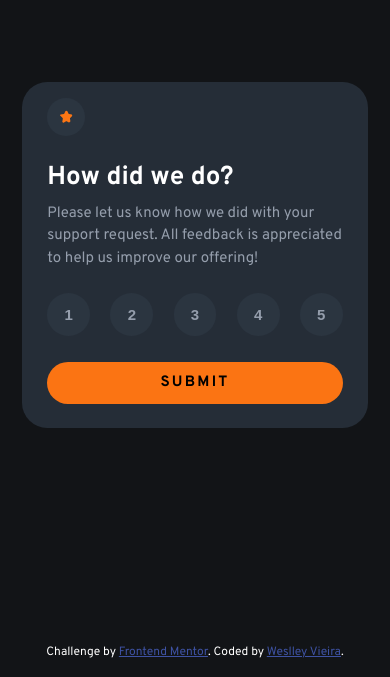
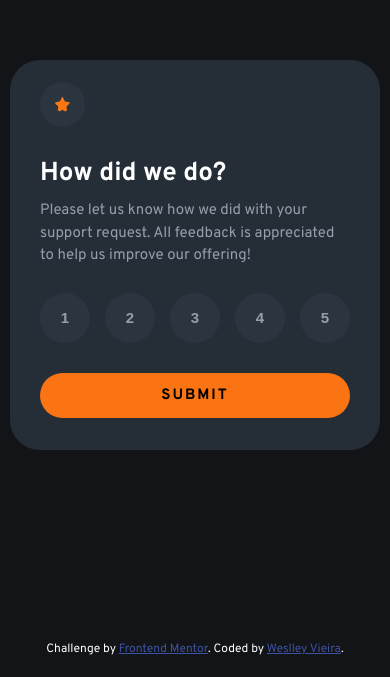
Before and after one commit to weslleyvieira-dev/Interactive-Rating-Component, a plain HTML site: page index.html in a window 390 px wide. Shown: the part 167-844 px from the top of the page. Drawn offline with Linux system fonts and the light colour scheme.

Commit message:
-fix responsive design

```diff
--- a/styles.css
+++ b/styles.css
@@ -14,24 +14,24 @@ main .rating {
   display: flex;
   flex-direction: column;
   justify-content: center;
-  height: 40vh;
-  width: 35vh;
-  border-radius: 3vh;
-  padding: 0 3vh;
+  height: 380px;
+  width: 340px;
+  border-radius: 30px;
+  padding: 0 30px;
 }
 
 main .rating .star {
-  border-radius: 3vh;
-  width: 1.5vh;
-  height: 1.5vh;
-  padding: 1.5vh;
+  border-radius: 30px;
+  width: 15px;
+  height: 15px;
+  padding: 15px;
   background-color: hsl(213, 19%, 21%);
 }
 
 main .rating h1 {
   color: hsl(0, 0%, 100%);
-  margin-top: 3vh;
-  margin-bottom: 1vh;
+  margin-top: 30px;
+  margin-bottom: 10px;
   font-size: 26px;
 }
 
@@ -46,8 +46,8 @@ main .rating .rating-buttons {
   width: 100%;
   display: flex;
   justify-content: space-between;
-  margin-top: 1vh;
-  margin-bottom: 3vh;
+  margin-top: 10px;
+  margin-bottom: 30px;
 }
 
 main .rating .rating-buttons .rating-btn {
@@ -56,10 +56,10 @@ main .rating .rating-buttons .rating-btn {
   border-color: transparent;
   font-size: 15px;
   font-weight: 700;
-  border-radius: 3vh;
-  width: 2vh;
-  height: 2vh;
-  padding: 2.3vh;
+  border-radius: 30px;
+  width: 20px;
+  height: 20px;
+  padding: 23px;
   display: flex;
   align-items: center;
   justify-content: center;
@@ -83,14 +83,14 @@ main .rating .rating-buttons .rating-btn.selected {
 
 main .rating .submit-btn {
   font-family: 'Overpass', 'Poppins', sans-serif;
-  height: 5vh;
+  height: 45px;
   font-weight: 700;
   font-size: 15px;
-  border-radius: 3vh;
+  border-radius: 30px;
   border-color: transparent;
   color: hsl(0, 0%, 0%);
   background-color: hsl(25, 97%, 53%);
-  letter-spacing: 0.15em;
+  letter-spacing: 0.13em;
   cursor: pointer;
 }
 
@@ -104,30 +104,30 @@ main .thanks {
   flex-direction: column;
   align-items: center;
   justify-content: center;
-  height: 40vh;
-  width: 35vh;
-  border-radius: 3vh;
-  padding: 0 3vh;
+  height: 380px;
+  width: 340px;
+  border-radius: 30px;
+  padding: 0 30px;
 }
 
 main .thanks .img-thanks {
-  width: 15vh;
-  height: 10vh;
-  margin: 3vh 0;
+  width: 150px;
+  height: 100px;
+  margin: 30px 0;
 }
 
 main .thanks .your-rating {
   color: hsl(25, 97%, 53%);
   background-color: hsl(213, 19%, 21%);
-  padding: 1vh 1.5vh 0.6vh;
-  border-radius: 3vh;
-  margin: 0 0 3vh 0;
+  padding: 10px 15px 6px;
+  border-radius: 30px;
+  margin: 0 0 30px 0;
 }
 
 main .thanks h1 {
   color: hsl(0, 0%, 100%);
-  margin-top: 1vh;
-  margin-bottom: 1vh;
+  margin-top: 10px;
+  margin-bottom: 10px;
   font-size: 26px;
 }
 
@@ -141,7 +141,7 @@ main .thanks .message {
 
 footer {
   position: fixed;
-  bottom: 2vh;
+  bottom: 20px;
   font-size: 12px;
   text-align: center;
   color: hsl(0, 0%, 100%);
@@ -157,10 +157,12 @@ footer a:hover {
 
 @media (max-width: 768px) {
   main .rating {
-    padding-bottom: 1vh;
+    padding-bottom: 10px;
+    width: 310px;
   }
 
   main .thanks {
-    padding-bottom: 1vh;
+    width: 310px;
+    padding-bottom: 10px;
   }
 }
```
